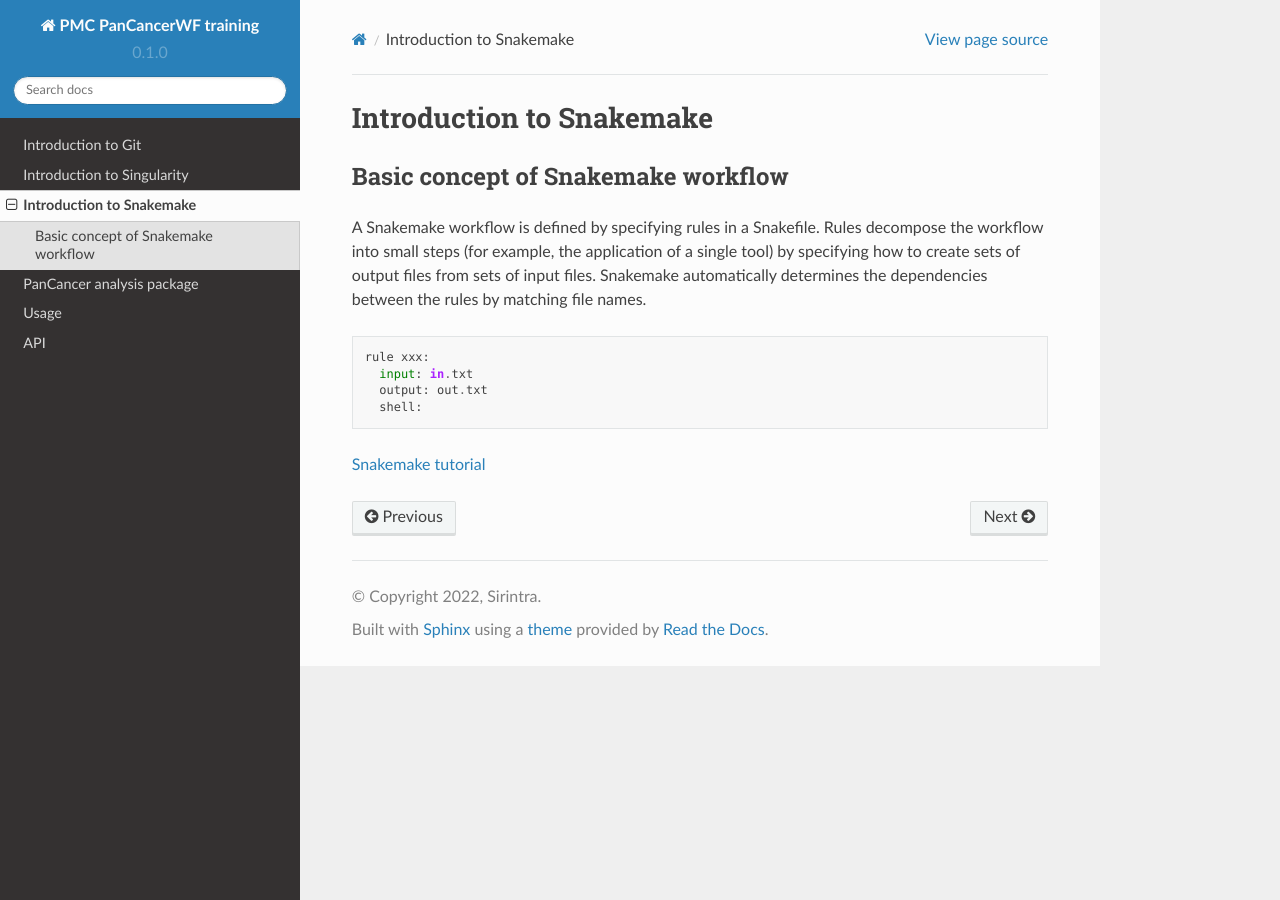
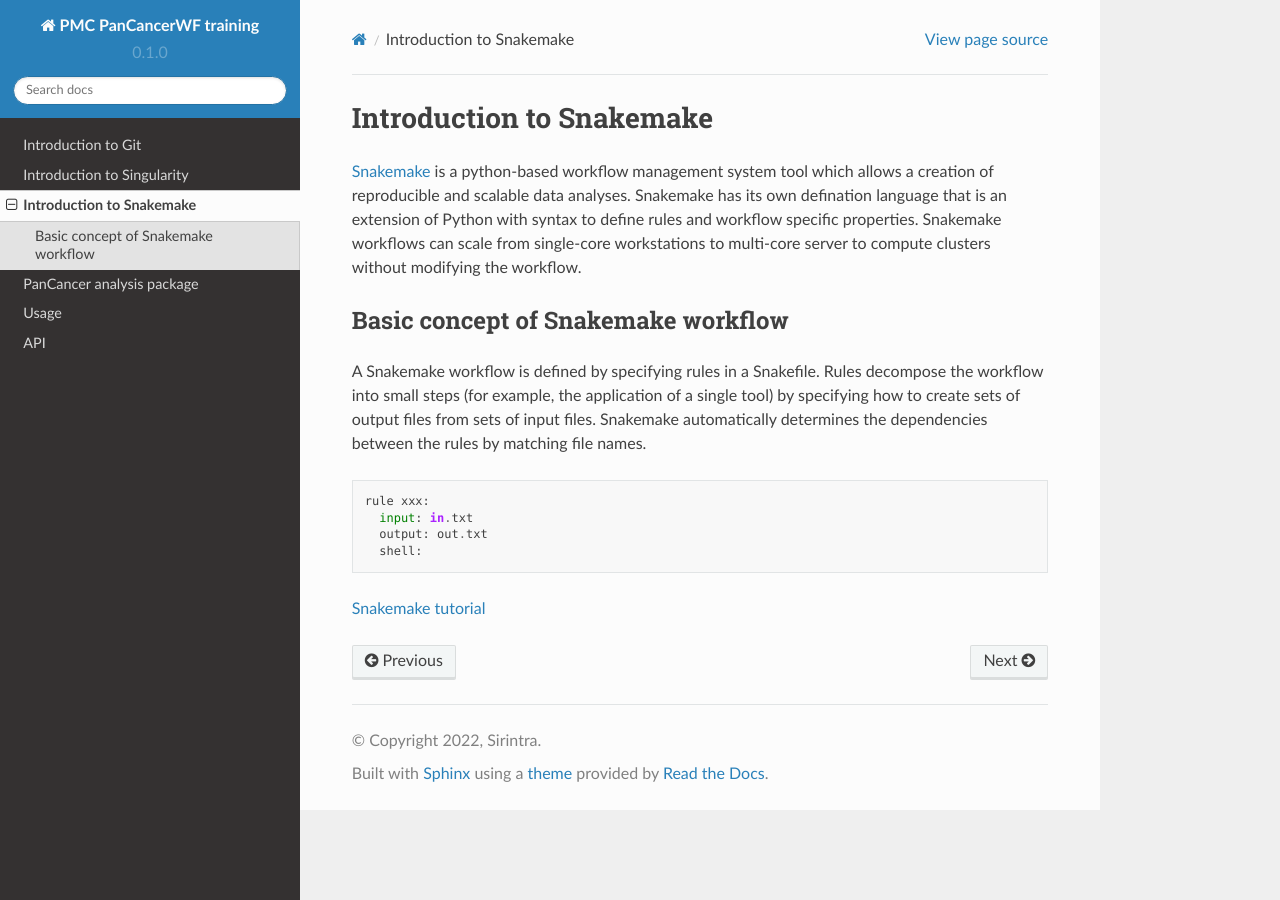
Before and after one commit to sirintra/PMC-PC-training, a Sphinx documentation site: the page built from docs/source/snakemake.rst, in a window 1280 px wide. Built offline with Sphinx 7.4.7 and the Read the Docs theme 2.0.0, drawn with Linux system fonts in a browser that asks for light colours.

Commit message:
Update snakemake.rst

```diff
--- a/docs/source/snakemake.rst
+++ b/docs/source/snakemake.rst
@@ -1,6 +1,6 @@
 Introduction to Snakemake
 ============================
-
+`Snakemake <https://snakemake.readthedocs.io/en/stable/index.html>`_ is a python-based workflow management system tool which allows a creation of reproducible and scalable data analyses. Snakemake has its own defination language that is an extension of Python with syntax to define rules and workflow specific properties. Snakemake workflows can scale from single-core workstations to multi-core server to compute clusters without modifying the workflow.
 
 Basic concept of Snakemake workflow
 -----------------------------------
```
